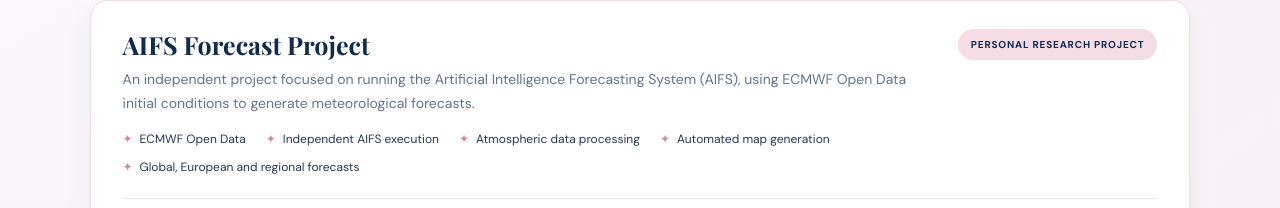
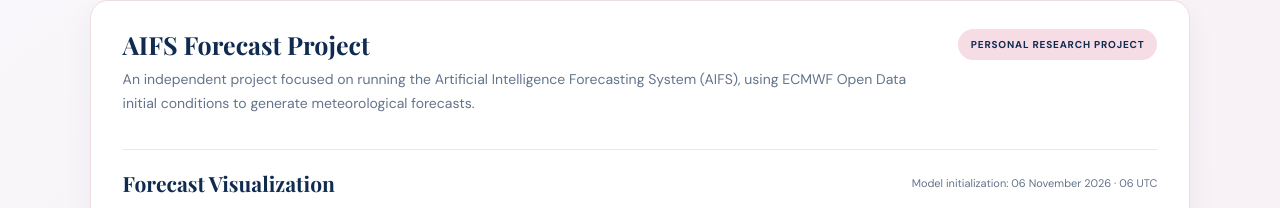
Before and after one commit to Roula-Kosta/Roula-Kosta.github.io, a plain HTML site: page index.html in a window 1280 px wide. Shown: the part 998-1206 px from the top of the page. Drawn offline with nearby package versions, Linux system fonts and the light colour scheme.

Commit message:
Update index.html

```diff
--- a/index.html
+++ b/index.html
@@ -849,13 +849,6 @@ footer {
                     generate meteorological forecasts.
                 </p>
 
-                <ul class="aifs-features">
-                    <li>ECMWF Open Data</li>
-                    <li>Independent AIFS execution</li>
-                    <li>Atmospheric data processing</li>
-                    <li>Automated map generation</li>
-                    <li>Global, European and regional forecasts</li>
-                </ul>
             </div>
 
             <span class="aifs-status">PERSONAL RESEARCH PROJECT</span>
```
